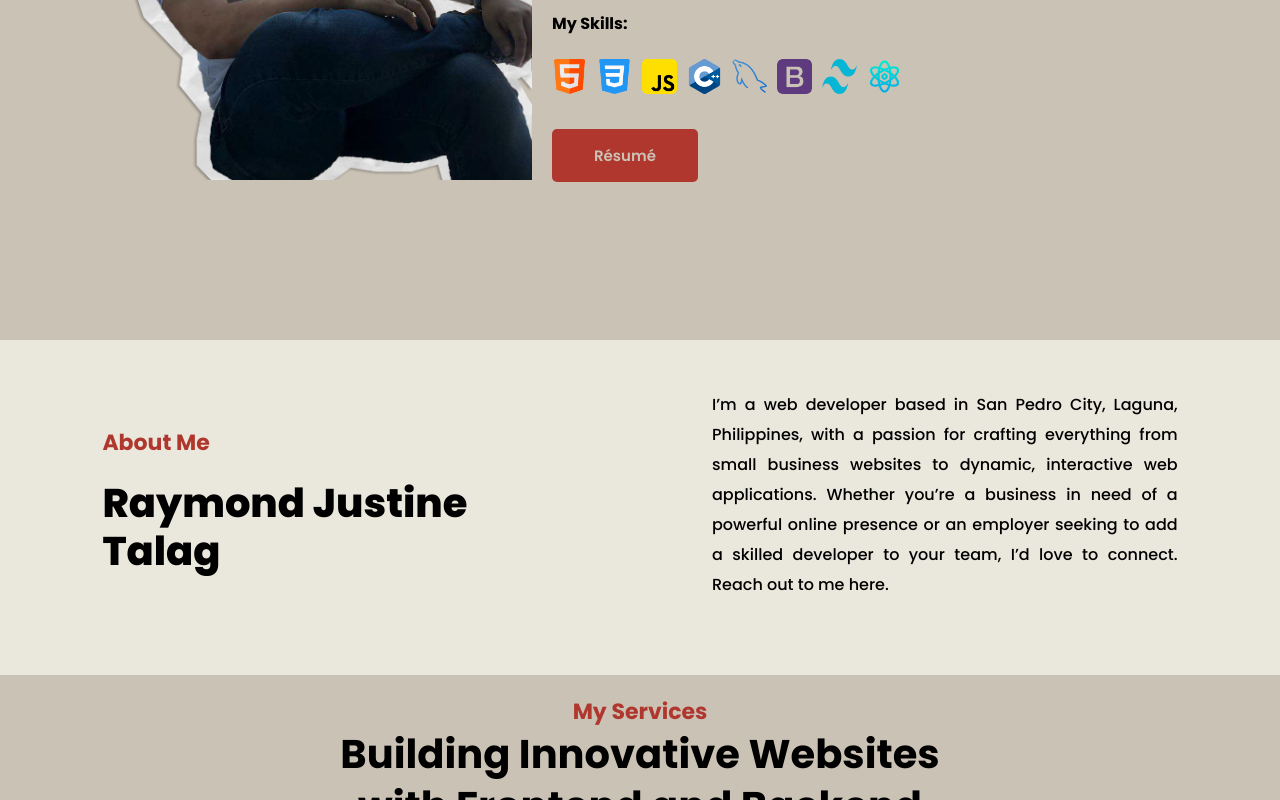
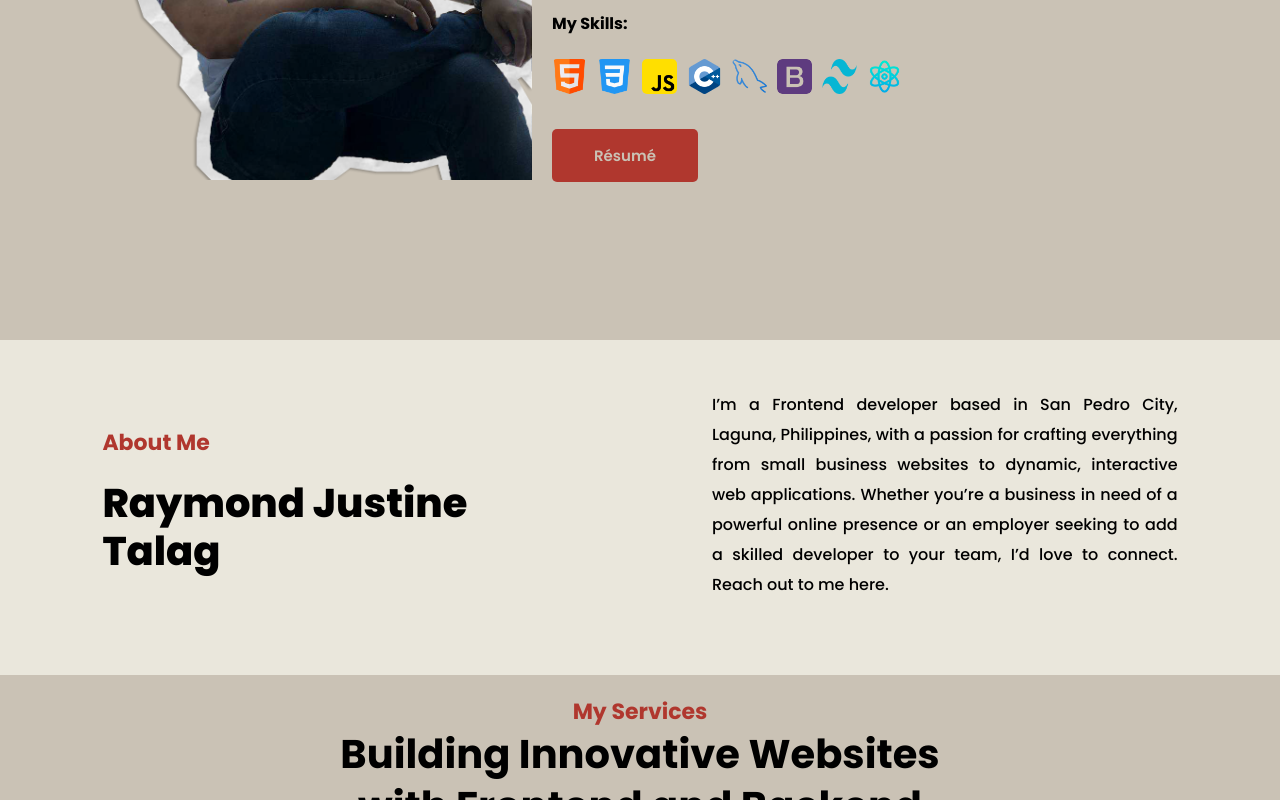
Before and after one commit to RaymondJAT/portfolio, a plain HTML site: page index.html in a window 1280 px wide. Shown: the part 460-1260 px from the top of the page. Drawn offline with nearby package versions, Linux system fonts and the light colour scheme.

Commit message:
Revised html and css

```diff
--- a/index.html
+++ b/index.html
@@ -120,7 +120,7 @@
 
       <div class="about-text">
         <p>
-          I’m a web developer based in San Pedro City, Laguna, Philippines, with
+          I’m a Frontend developer based in San Pedro City, Laguna, Philippines, with
           a passion for crafting everything from small business websites to
           dynamic, interactive web applications. Whether you’re a business in
           need of a powerful online presence or an employer seeking to add a
```
Also changed, not shown: style.css (+7 -0 lines).
